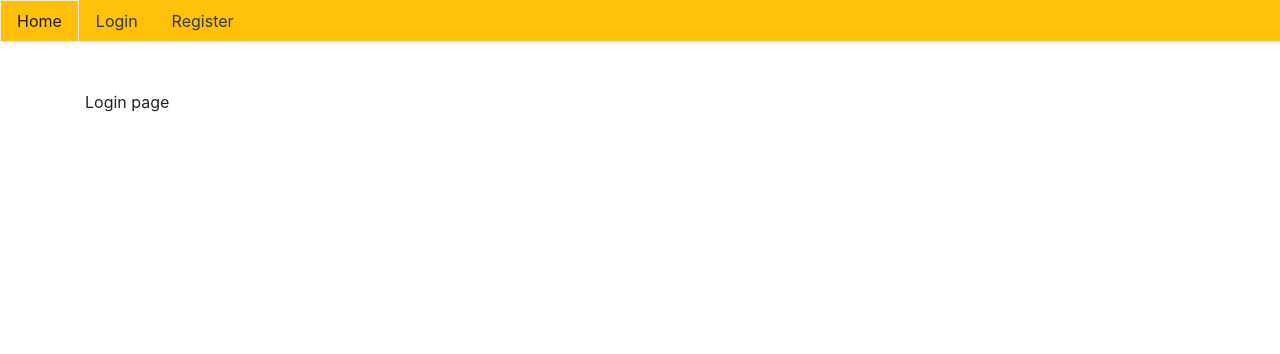
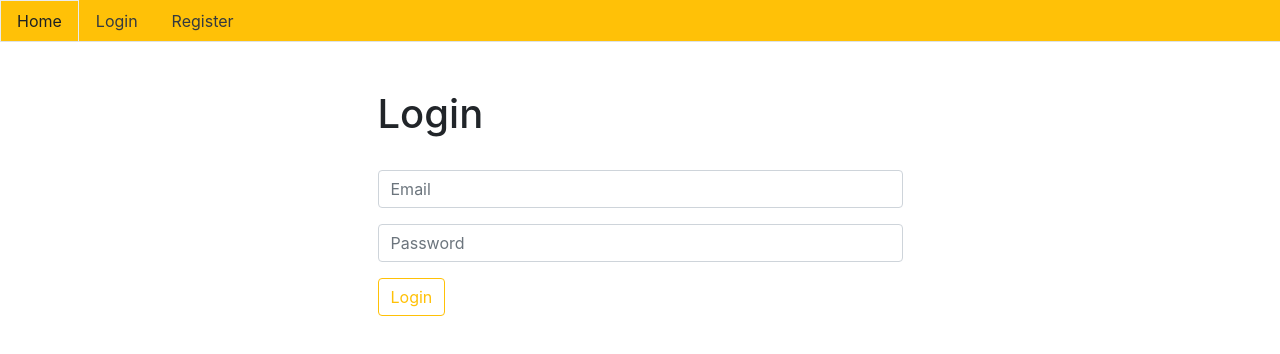
Before and after one commit to Navneet-Singh-123/Hybrid-Tech-Client, a Next.js app: page /login in a window 1280 px wide. Shown: the top 354 px of the page. Built offline with nearby package versions, Linux system fonts and the light colour scheme.

Commit message:
Authentication setup completed

```diff
--- a/components/Layout.js
+++ b/components/Layout.js
@@ -4,6 +4,7 @@
 import NProgress from "nprogress";
 import Router from "next/router";
 import "nprogress/nprogress.css";
+import { isAuth, logout } from "../helpers/auth";
 
 Router.onRouteChangeStart = (url) => NProgress.start();
 Router.onRouteChangeComplete = (url) => NProgress.done();
@@ -29,6 +30,9 @@
           <a className="nav-link text-dark">Home</a>
         </Link>
       </li>
+
+      {!isAuth() && (
+        <>
           <li className="nav-item">
             <Link href="/login">
               <a className="nav-link text-dark">Login</a>
@@ -39,6 +43,36 @@
               <a className="nav-link text-dark">Register</a>
             </Link>
           </li>
+        </>
+      )}
+
+      {isAuth() && isAuth().role === "admin" && (
+        <li className="nav-item ml-auto">
+          <Link href="/admin">
+            <a className="nav-link text-dark">{isAuth().name}</a>
+          </Link>
+        </li>
+      )}
+
+      {isAuth() && isAuth().role === "subscriber" && (
+        <li className="nav-item ml-auto">
+          <Link href="/user">
+            <a className="nav-link text-dark">{isAuth().name}</a>
+          </Link>
+        </li>
+      )}
+
+      {isAuth() && (
+        <li className="nav-item">
+          <a
+            onClick={logout}
+            className="nav-link text-dark"
+            style={{ cursor: "pointer" }}
+          >
+            Logout
+          </a>
+        </li>
+      )}
     </ul>
   );
 
--- /dev/null
+++ b/helpers/auth.js
@@ -0,0 +1,66 @@
+import cookie from "js-cookie";
+import Router from "next/router";
+
+// Set in cookie
+export const setCookie = (key, value) => {
+  if (process.browser) {
+    cookie.set(key, value, {
+      expires: 1,
+    });
+  }
+};
+
+// Remove from cookie
+export const removeCookie = (key) => {
+  if (process.browser) {
+    cookie.remove(key);
+  }
+};
+
+// Get from cookie such as stored token
+export const getCookie = (key) => {
+  if (process.browser) {
+    return cookie.get(key);
+  }
+};
+
+// Set in local storage
+export const setLocalStorage = (key, value) => {
+  if (process.browser) {
+    localStorage.setItem(key, JSON.stringify(value));
+  }
+};
+
+// Remove from local storage
+export const removeLocalStorage = (key) => {
+  if (process.browser) {
+    localStorage.removeItem(key);
+  }
+};
+
+// Authenticate user by passing data to cookie and local storage during signin
+export const authenticate = (response, next) => {
+  setCookie("token", response.data.token);
+  setLocalStorage("user", response.data.user);
+  next();
+};
+
+// Access user info from local storage
+export const isAuth = () => {
+  if (process.browser) {
+    const cookieChecked = getCookie("token");
+    if (cookieChecked) {
+      if (localStorage.getItem("user")) {
+        return JSON.parse(localStorage.getItem("user"));
+      } else {
+        return false;
+      }
+    }
+  }
+};
+
+export const logout = () => {
+  removeLocalStorage("user");
+  removeCookie("token");
+  Router.push("/login");
+};
--- a/package.json
+++ b/package.json
@@ -13,6 +13,7 @@
   "license": "ISC",
   "dependencies": {
     "axios": "^0.21.1",
+    "js-cookie": "^3.0.0",
     "jsonwebtoken": "^8.5.1",
     "next": "^11.0.1",
     "nprogress": "^0.2.0",
--- /dev/null
+++ b/pages/admin/index.js
@@ -0,0 +1,5 @@
+import Layout from "../../components/Layout";
+
+const Admin = () => <Layout>Hello admin</Layout>;
+
+export default Admin;
--- a/pages/login.js
+++ b/pages/login.js
@@ -1,5 +1,98 @@
+import { useState, useEffect } from "react";
 import Layout from "../components/Layout";
+import Link from "next/link";
+import Router from "next/router";
+import axios from "axios";
+import { showErrorMessage, showSuccessMessage } from "../helpers/alerts";
+import { API } from "../config";
+import { authenticate, isAuth } from "../helpers/auth";
 
-const Login = () => <Layout>Login page</Layout>;
+const Login = () => {
+  const [state, setState] = useState({
+    email: "",
+    password: "",
+    error: "",
+    buttonText: "Login",
+    success: "",
+  });
+
+  useEffect(() => {
+    isAuth() && Router.push("/");
+  }, []);
+
+  const { buttonText, email, password, error, success } = state;
+
+  const handleChange = (name) => (e) => {
+    setState({
+      ...state,
+      [name]: e.target.value,
+      error: "",
+      success: "",
+      buttonText: "Login",
+    });
+  };
+
+  const handleSubmit = async (e) => {
+    e.preventDefault();
+    setState({ ...state, buttonText: "Logging In" });
+    try {
+      const response = await axios.post(`${API}/login`, {
+        email,
+        password,
+      });
+      authenticate(response, () =>
+        isAuth() && isAuth().role === "admin"
+          ? Router.push("/admin")
+          : Router.push("/user")
+      );
+    } catch (err) {
+      console.log(error);
+      setState({
+        ...state,
+        buttonText: "Login",
+        error: err.response.data.error,
+      });
+    }
+  };
+
+  const loginForm = () => (
+    <form onSubmit={handleSubmit}>
+      <div className="form-group">
+        <input
+          value={email}
+          type="email"
+          className="form-control"
+          placeholder="Email"
+          onChange={handleChange("email")}
+          required
+        />
+      </div>
+      <div className="form-group">
+        <input
+          value={password}
+          type="password"
+          className="form-control"
+          placeholder="Password"
+          onChange={handleChange("password")}
+          required
+        />
+      </div>
+      <div className="form-group">
+        <button className="btn btn-outline-warning">{buttonText}</button>
+      </div>
+    </form>
+  );
+  return (
+    <Layout>
+      <div className="col-md-6 offset-md-3">
+        <h1>Login</h1>
+        <br />
+        {success && showSuccessMessage(success)}
+        {error && showErrorMessage(error)}
+        {loginForm()}
+      </div>
+    </Layout>
+  );
+};
 
 export default Login;
--- /dev/null
+++ b/pages/user/index.js
@@ -0,0 +1,5 @@
+import Layout from "../../components/Layout";
+
+const User = () => <Layout>Hello User</Layout>;
+
+export default User;
```
Also changed, not shown: pages/register.js (+7 -1 lines), 1 other file (tests, documents, lock files or other folders). Lines whose indentation alone changed are shown as unchanged.
